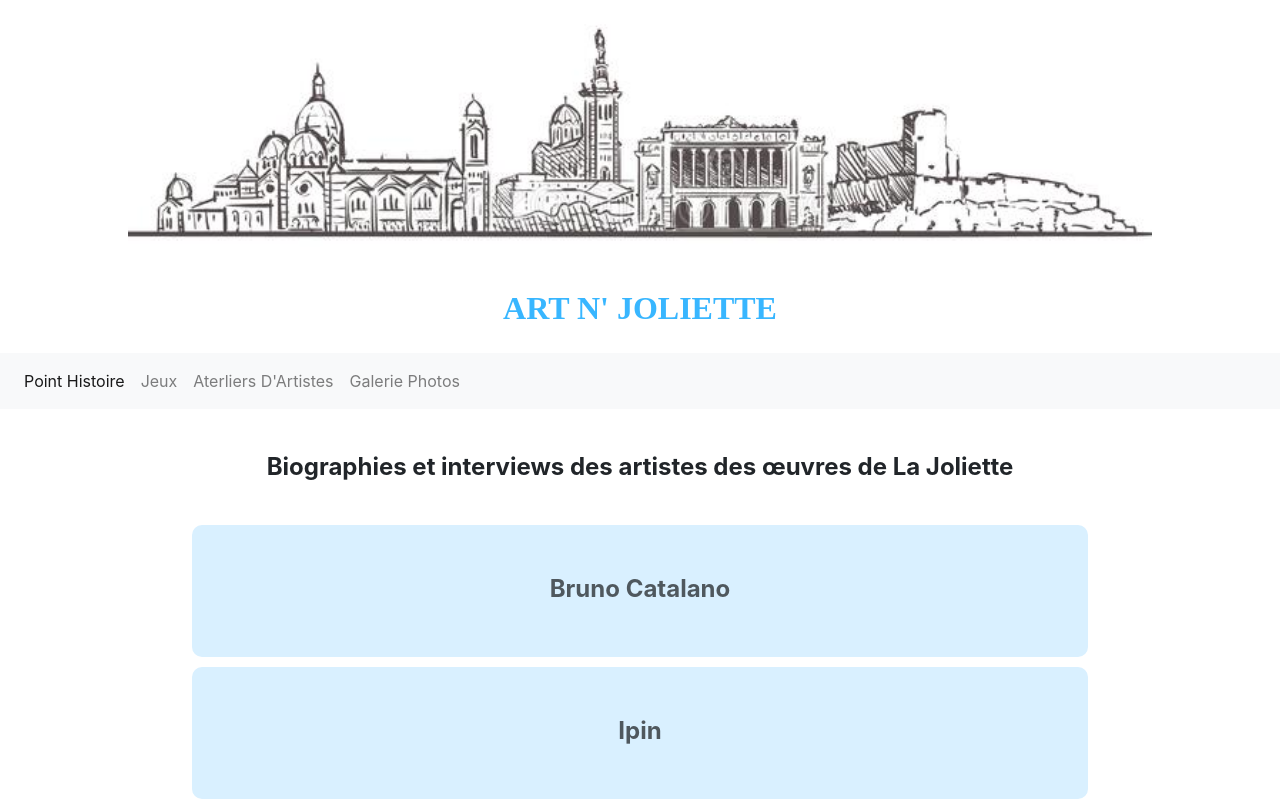
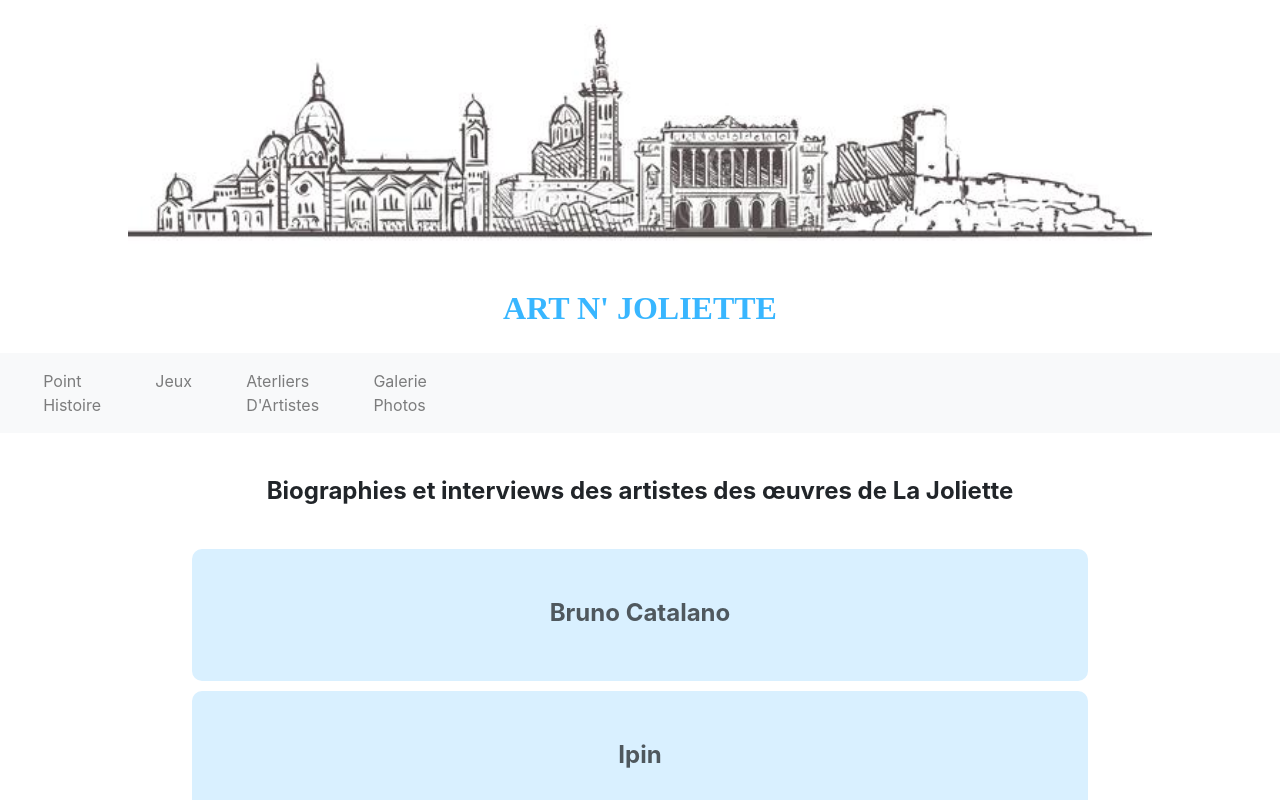
Before and after one commit to Bouloute/ArtNJoliette, a React (Create React App) app: page /artists in a window 1280 px wide. Shown: the top 800 px of the page. Built offline with nearby package versions, Linux system fonts and the light colour scheme.

Commit message:
navbar centered

```diff
--- a/src/Navbar.css
+++ b/src/Navbar.css
@@ -421,7 +421,8 @@ body {
 	flex-direction: column;
 	padding-left: 0;
 	margin-bottom: 0;
-	list-style: none
+	list-style: none;
+	justify-content: space-between;
 }
 
 .navbar-nav .nav-link {
@@ -483,8 +484,8 @@ body {
 		left: auto
 	}
 	.navbar-expand-lg .navbar-nav .nav-link {
-		padding-right: .5rem;
-		padding-left: .5rem
+		padding-right: 7%;
+		padding-left: 7%;
 	}
 	.navbar-expand-lg>.container,
 	.navbar-expand-lg>.container-fluid {
@@ -494,7 +495,8 @@ body {
 	.navbar-expand-lg .navbar-collapse {
 		display: -webkit-box!important;
 		display: -ms-flexbox!important;
-		display: flex!important;
+		display: flow-root;
+		justify-content: space-between;
 		-ms-flex-preferred-size: auto;
 		flex-basis: auto
 	}
--- a/src/components/NavBar.js
+++ b/src/components/NavBar.js
@@ -10,7 +10,7 @@ class NavBar extends Component {
             <nav className="navbar navbar-expand-lg navbar-light bg-light">
                 <div className="collapse navbar-collapse" id="navbarNavAltMarkup">
                     <div className="navbar-nav">
-                        <a className="nav-item nav-link active" href="/history">Point Histoire</a>
+                        <a className="nav-item nav-link" href="/history">Point Histoire</a>
                         <a className="nav-item nav-link" href="/enigmas">Jeux</a>
                         <a className="nav-item nav-link" href="/artists">Aterliers D'Artistes</a>
                         <a className="nav-item nav-link" href="/activity">Galerie Photos</a>
```
Also changed, not shown: 1 other file (tests, documents, lock files or other folders).
